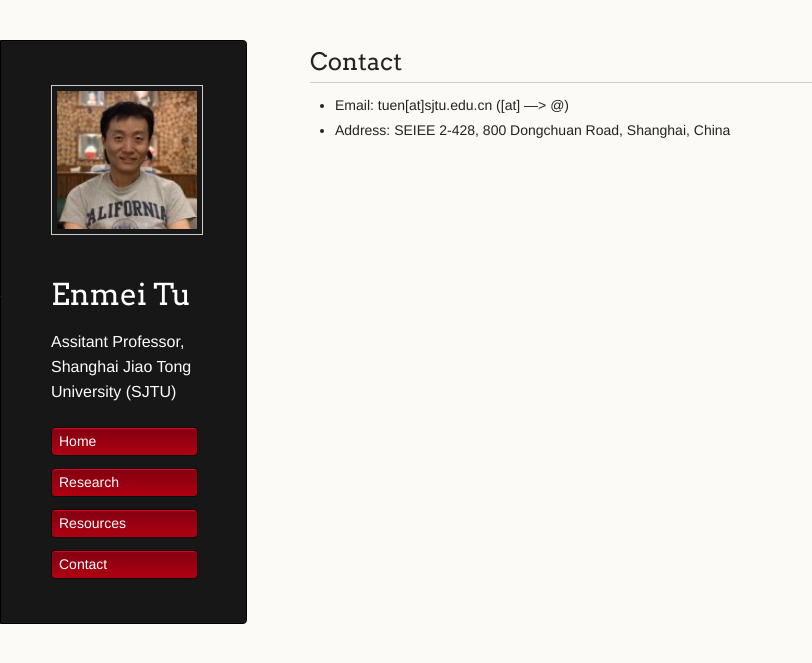
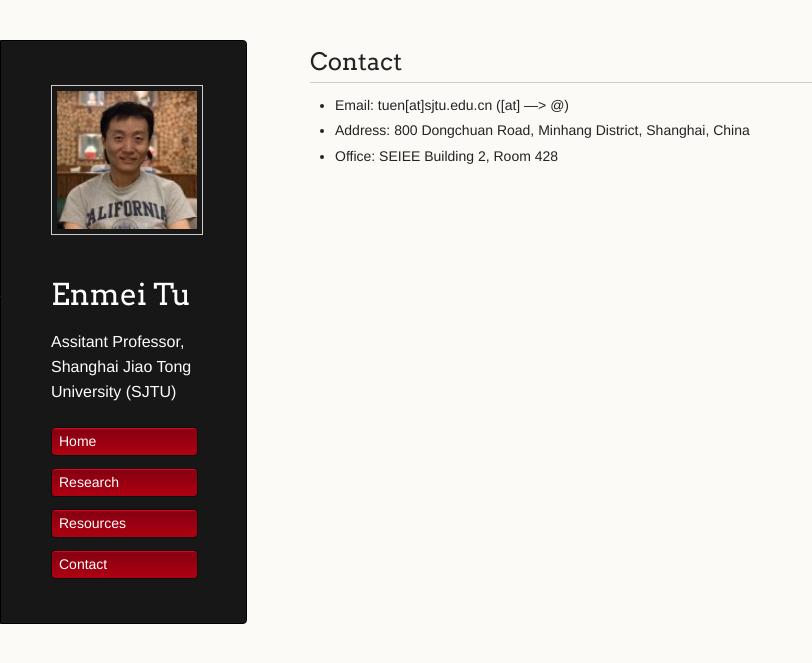
Before and after one commit to hellotem/enmeitu.github.io, a Jekyll site: the page built from about/index.md, in a window 1280 px wide. Shown: the top 663 px of the page, without its empty margins (0-812 px from the left). Built offline with Jekyll 4.4.1, drawn with Linux system fonts in a browser that asks for light colours; our own code applies the rules of GitHub Pages for plain Markdown files.

Commit message:
Update index.md

```diff
--- a/about/index.md
+++ b/about/index.md
@@ -1,3 +1,4 @@
 ## Contact
 * Email: tuen\[at\]sjtu.edu.cn (\[at\] ---> @)
-* Address: SEIEE 2-428, 800 Dongchuan Road, Shanghai, China
+* Address: 800 Dongchuan Road, Minhang District, Shanghai, China
+* Office: SEIEE Building 2, Room 428
```
